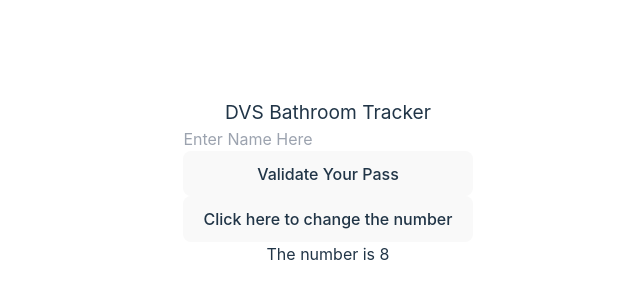
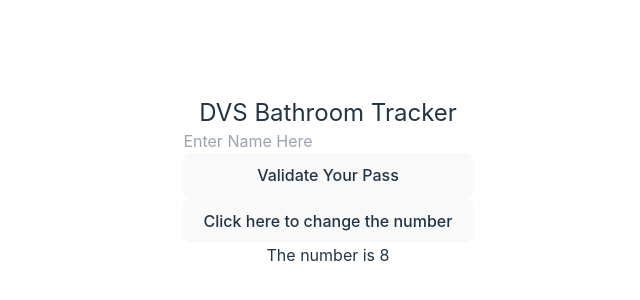
Before and after one commit to DVS-CS-Club/DVS-BathroomPass, a React (Vite) app: page / in a window 1280 px wide. Shown: the part 218-518 px from the top of the page, without its empty margins (312-952 px from the left). Built offline with nearby package versions, Linux system fonts and the light colour scheme.

Commit message:
Cleanup to support HTML5

```diff
--- a/src/App.js
+++ /dev/null
@@ -1,31 +0,0 @@
-
-import './App.css';
-import React, { useState } from 'react';
-
-function App() {
-
-  const [Num, setNum] = useState(Math.round(Math.random()*10));
-
-  function refresh() {
-     setNum(Math.round(Math.random()*10));
-  }
-
-  return (
-    <div className="App">
-      <header className="App-header">
-        <big>DVS Bathroom Tracker</big>
-
-        <input type = "text" id = "username" name="username" placeholder='Enter Name Here'></input>
-        <button>Validate Your Pass</button>
-
-        <p>
-          <button onClick={refresh}>Click here to change the number</button> <br></br> The number is {Num}
-        </p>
-
-      </header>
-    </div>
-  );
-}
-
-
-export default App;
--- a/src/App.tsx
+++ b/src/App.tsx
@@ -11,12 +11,11 @@ function App() {
   return (
     <>
       <div className="flex flex-col">
-        <big>DVS Bathroom Tracker</big>
+        <h1 className="text-2xl">DVS Bathroom Tracker</h1>
         <input type = "text" id = "username" name="username" placeholder='Enter Name Here'></input>
         <button>Validate Your Pass</button>
-        <p>
-            <button onClick={refresh}>Click here to change the number</button> <br></br> The number is {Num}
-        </p>
+        <button onClick={refresh}>Click here to change the number</button>
+        <p>The number is {Num}</p>
       </div>
     </>
   )
```
